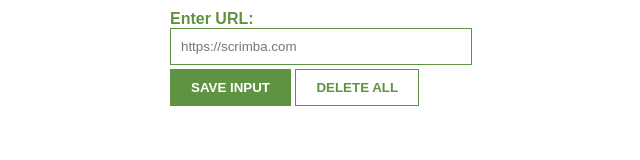
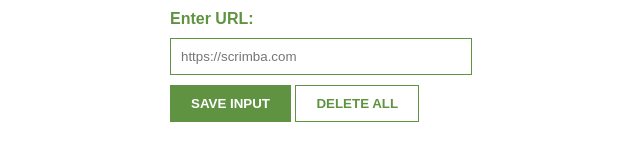
Before and after one commit to michalKopec/frontend-path-scrimba, a browser extension: page 03-Making-websites-interactive/01-Build-a-mobile-app/index.html in a window 1280 px wide. Shown: the whole page, without its empty margins (319-959 px from the left). Drawn offline with Linux system fonts and the light colour scheme; no server answers.

Commit message:
Update index.css
Increase spacing between elements

```diff
--- a/03-Making-websites-interactive/01-Build-a-mobile-app/index.css
+++ b/03-Making-websites-interactive/01-Build-a-mobile-app/index.css
@@ -10,6 +10,8 @@ body {
 label {
     color: #5f9341;
     font-weight: 900;
+    display: block;
+    margin-bottom: 10px;
 }
 
 input {
@@ -17,7 +19,7 @@ input {
     padding: 10px;
     box-sizing: border-box;  /* Includes padding in width calculation */
     border: 1px solid #5f9341;
-    margin-bottom: 4px;
+    margin-bottom: 10px;
 }
 
 /* ===== BUTTONS ===== */
```
